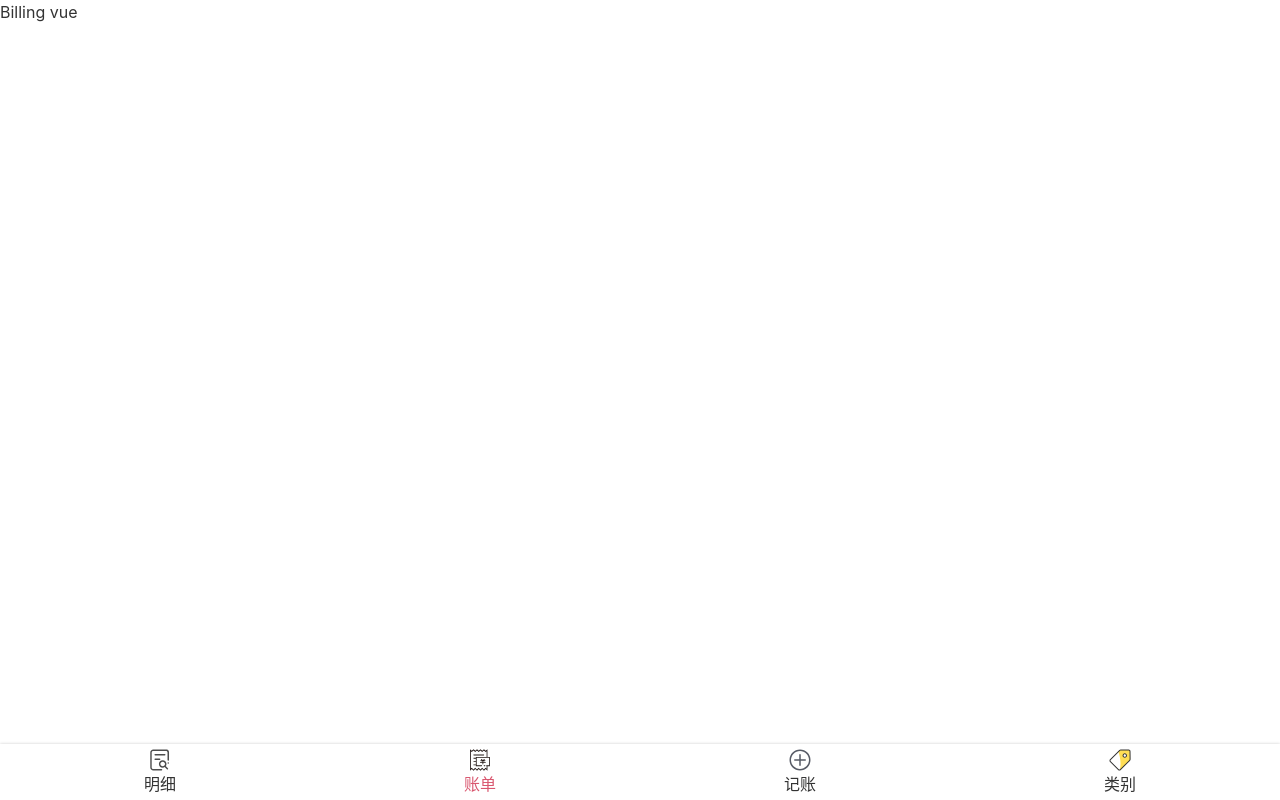
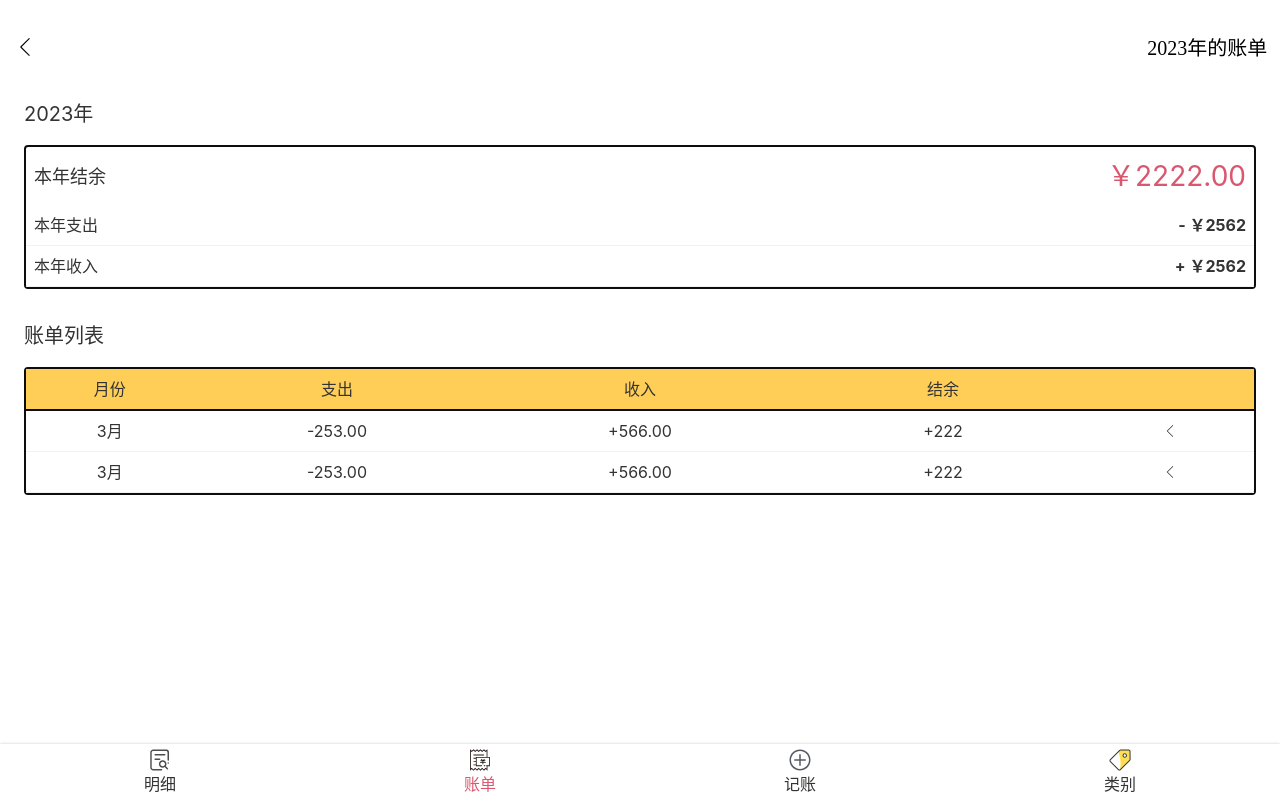
Before and after one commit to haxiedaimala/self-billing, a Vue app: page /money#/billing in a window 1280 px wide. Built offline with nearby package versions, Linux system fonts and the light colour scheme.

Commit message:
完成 Billing.vue 的 html

```diff
--- a/src/views/Billing.vue
+++ b/src/views/Billing.vue
@@ -1,20 +1,180 @@
 <script setup lang="ts">
 import Layout from '@/components/Layout.vue';
+import Icon from '@/components/Icon.vue';
 import {reactive} from 'vue';
+import {useRouter} from 'vue-router';
 
+const router = useRouter();
 const routeInfos = reactive([
   {name: 'information', text: '明细', iconName: 'details'},
   {name: 'billing', text: '账单', iconName: 'billing'},
   {name: 'money', text: '记账', iconName: 'money'},
   {name: 'category', text: '类别', iconName: 'category'},
 ]);
+const goBack = () => router.back();
 </script>
 
 <template>
   <Layout :routes="routeInfos">
-    Billing vue
+    <Teleport to="body">
+      <div class="nav">
+        <Icon name="left" class="left" @click="goBack"/>
+        <button class="year">2023年的账单</button>
+      </div>
+    </Teleport>
+    <div class="item-list top">
+      <div class="title">2023年</div>
+      <div class="table">
+        <div class="table-title">
+          <span class="left">本年结余</span>
+          <span class="right">￥2222.00</span>
+        </div>
+        <div class="table-content">
+          <div class="item">
+            <span>本年支出</span>
+            <span class="right">- ￥2562</span>
+          </div>
+          <div class="item">
+            <span>本年收入</span>
+            <span class="right">+ ￥2562</span>
+          </div>
+        </div>
+      </div>
+    </div>
+    <div class="item-list">
+      <div class="title">账单列表</div>
+      <div class="table">
+        <ul class="table-title info">
+          <li>月份</li>
+          <li>支出</li>
+          <li>收入</li>
+          <li>结余</li>
+          <li></li>
+        </ul>
+        <div class="table-content">
+          <ul class="item">
+            <li>3月</li>
+            <li>-253.00</li>
+            <li>+566.00</li>
+            <li>+222</li>
+            <li>
+              <Icon name="left"/>
+            </li>
+          </ul>
+          <ul class="item">
+            <li>3月</li>
+            <li>-253.00</li>
+            <li>+566.00</li>
+            <li>+222</li>
+            <li>
+              <Icon name="left"/>
+            </li>
+          </ul>
+        </div>
+      </div>
+    </div>
   </Layout>
 </template>
 
 <style lang="scss" scoped>
+.nav {
+  display: flex;
+  align-items: center;
+  padding: 2em 0.8em 0.8em;
+  background-color: #fff;
+  position: fixed;
+  left: 0;
+  right: 0;
+  top: 0;
+
+  .year {
+    font-size: 20px;
+    margin-left: auto;
+    border: none;
+    background-color: transparent;
+  }
+
+  .left {
+    width: 1.5em;
+    height: 1.5em;
+  }
+}
+
+.item-list {
+  padding: 0.5em 1.5em;
+
+  .title {
+    font-size: 20px;
+    padding: 0.8em 0;
+  }
+
+  .table {
+    border: 2px solid var(--color-border);
+    border-radius: 4px;
+
+    .table-title {
+      display: flex;
+      align-items: center;
+      justify-content: space-between;
+      padding: 0.5em;
+
+      .left {
+        font-size: 18px;
+      }
+
+      .right {
+        font-size: 28px;
+        color: var(--color-selected);
+      }
+
+      li {
+        display: flex;
+        align-items: center;
+        justify-content: center;
+        flex: 2;
+
+        &:last-child,
+        &:first-child {
+          flex: 1;
+        }
+      }
+
+      &.info {
+        background-color: var(--color-bg);
+        border-bottom: 2px solid var(--color-border);
+      }
+
+    }
+
+    .table-content {
+      .item {
+        padding: 0.5em;
+        display: flex;
+        align-items: center;
+        border-bottom: 1px solid #f2f2f2;
+
+        .right {
+          font-weight: bold;
+          margin-left: auto;
+        }
+
+        li {
+          display: flex;
+          align-items: center;
+          justify-content: center;
+          flex: 2;
+
+          &:last-child,
+          &:first-child {
+            flex: 1;
+          }
+        }
+      }
+    }
+  }
+
+  &.top {
+    margin-top: 75px;
+  }
+}
 </style>
--- a/src/views/Money.vue
+++ b/src/views/Money.vue
@@ -25,7 +25,6 @@ const submitRecord = (value: { note: string, account: number, createAt: string }
 
 <template>
   <div class="wrapper">
-    {{ selectCategory }}
     <Types v-model="type"/>
     <CategoryItem :type="type" v-model="dateSource" v-model:selected="selectCategory"/>
     <NumberPanel :note="note" :output="account" :date="date" @submit="submitRecord"/>
```
